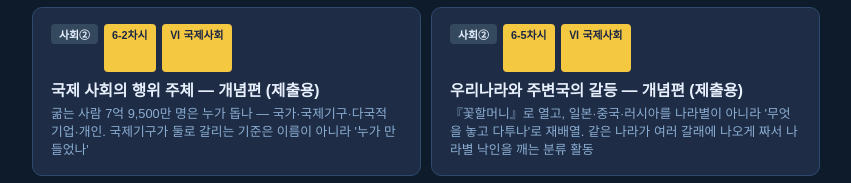
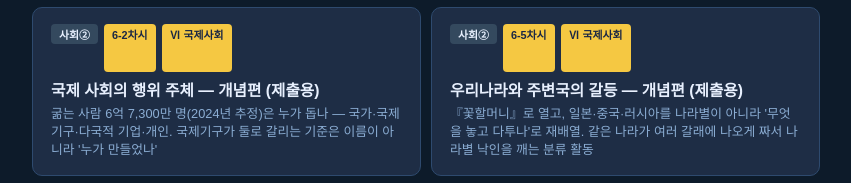
Before and after one commit to zzobakg-boop/worksheets, a plain HTML site: page index.html in a window 1280 px wide. Shown: the part 4059-4242 px from the top of the page, without its empty margins (214-1065 px from the left). Drawn offline with Linux system fonts and the light colour scheme.

Commit message:
허브 — 사회② 6-2 카드 기아 인구 6억 7,300만(2024년 추정, SOFI 2025)으로
Co-Authored-By: Claude Opus 5.5 <noreply@anthropic.com>
Claude-Session: https://claude.ai/code/session_0112jfuNjXUAgEuhZG5Yg8vB

```diff
--- a/index.html
+++ b/index.html
@@ -285,7 +285,7 @@
     <a class="card" data-tag="soc s2" href="https://zzobakg-boop.github.io/vault-rag/worksheets/6-2차시_국제사회의행위주체_개념편.html">
       <div class="card-row"><span class="badge sub">사회②</span><span class="badge">6-2차시</span><span class="badge">Ⅵ 국제사회</span></div>
       <h2>국제 사회의 행위 주체 — 개념편 (제출용)</h2>
-      <p>굶는 사람 7억 9,500만 명은 누가 돕나 — 국가·국제기구·다국적 기업·개인. 국제기구가 둘로 갈리는 기준은 이름이 아니라 '누가 만들었나'</p>
+      <p>굶는 사람 6억 7,300만 명(2024년 추정)은 누가 돕나 — 국가·국제기구·다국적 기업·개인. 국제기구가 둘로 갈리는 기준은 이름이 아니라 '누가 만들었나'</p>
     </a>
     <a class="card" data-tag="soc s2" href="https://zzobakg-boop.github.io/vault-rag/worksheets/6-5차시_우리나라와주변국의갈등_개념편.html">
       <div class="card-row"><span class="badge sub">사회②</span><span class="badge">6-5차시</span><span class="badge">Ⅵ 국제사회</span></div>
```
